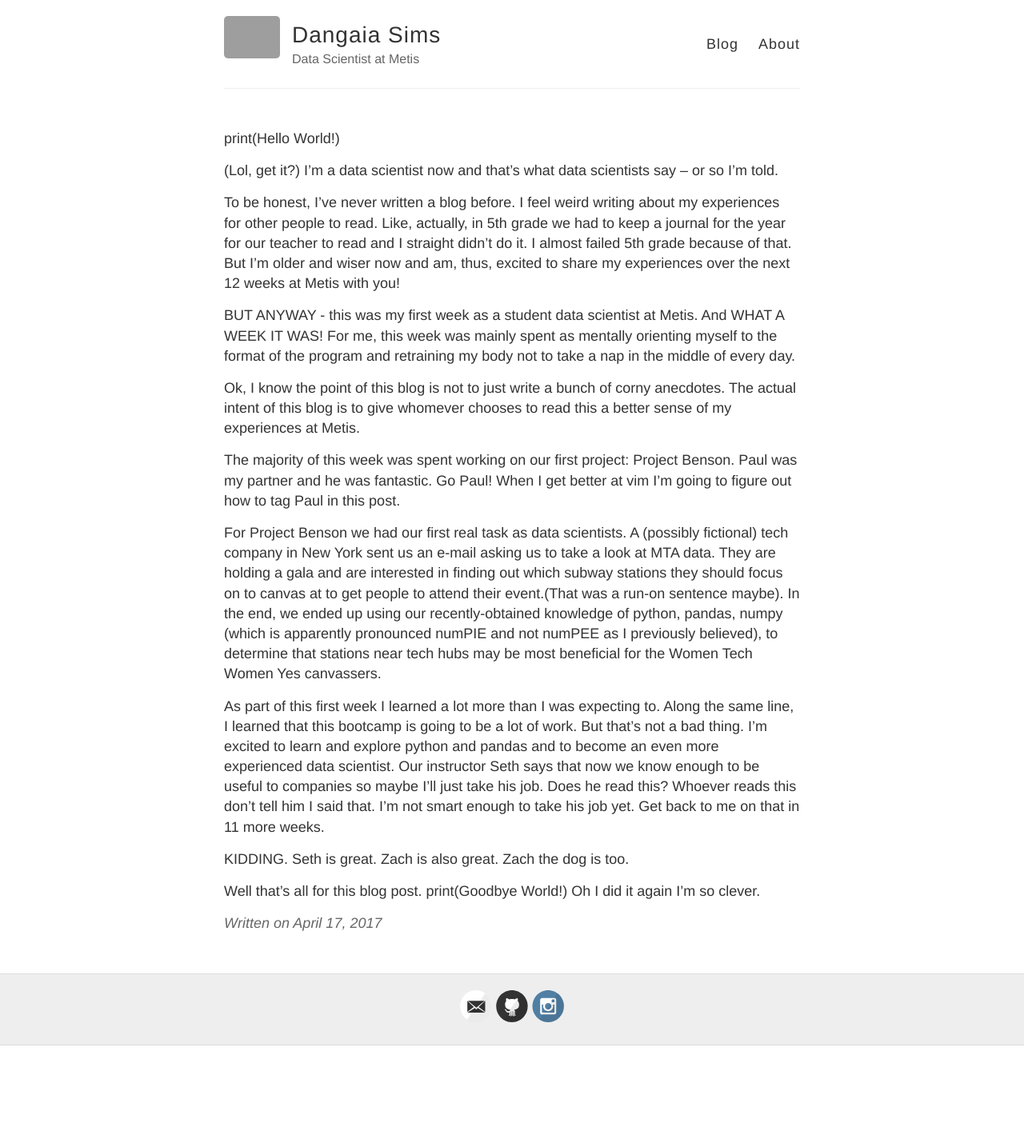
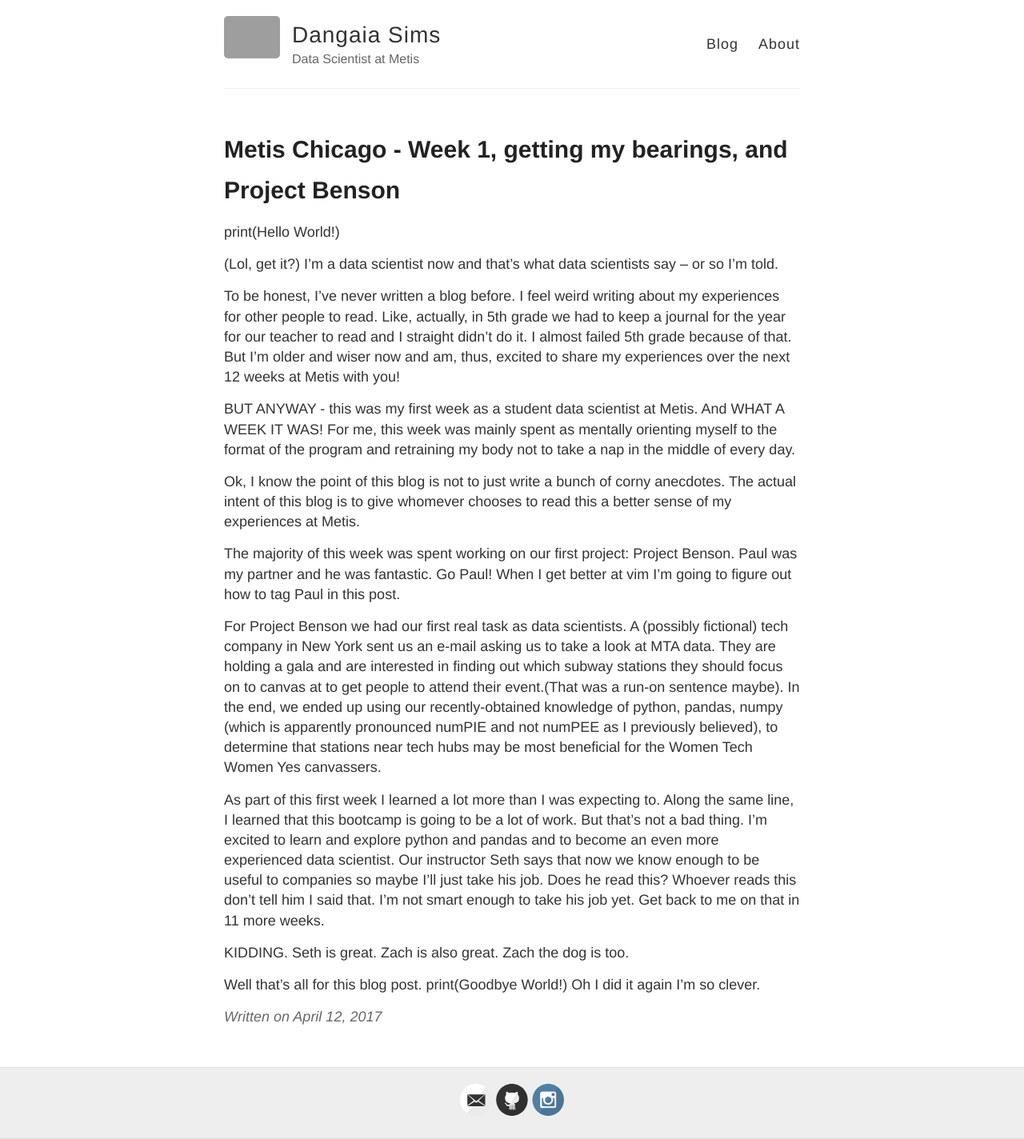
Before and after one commit to Dangaia/Dangaia.github.io, a Jekyll site: the page built from _posts/2017-4-12-Hello-World.md, in a window 1280 px wide. Shown: the whole page at 80% size. Built offline with Jekyll 4.4.1, drawn with Linux system fonts in a browser that asks for light colours; our own code applies the rules of GitHub Pages for plain Markdown files; before the commit the page ends 1307 px from its top, so only the background shows below that; grey boxes are pictures that could not be loaded.

Commit message:
Second commit

```diff
--- a/_posts/2017-4-12-Hello-World.md
+++ b/_posts/2017-4-12-Hello-World.md
@@ -1,6 +1,6 @@
 ---
 layout: post
-title: Metis Chicago: Week 1, getting my bearings, and Project Benson
+title: Metis Chicago - Week 1, getting my bearings, and Project Benson
 ---
 
 print(Hello World!)
```
